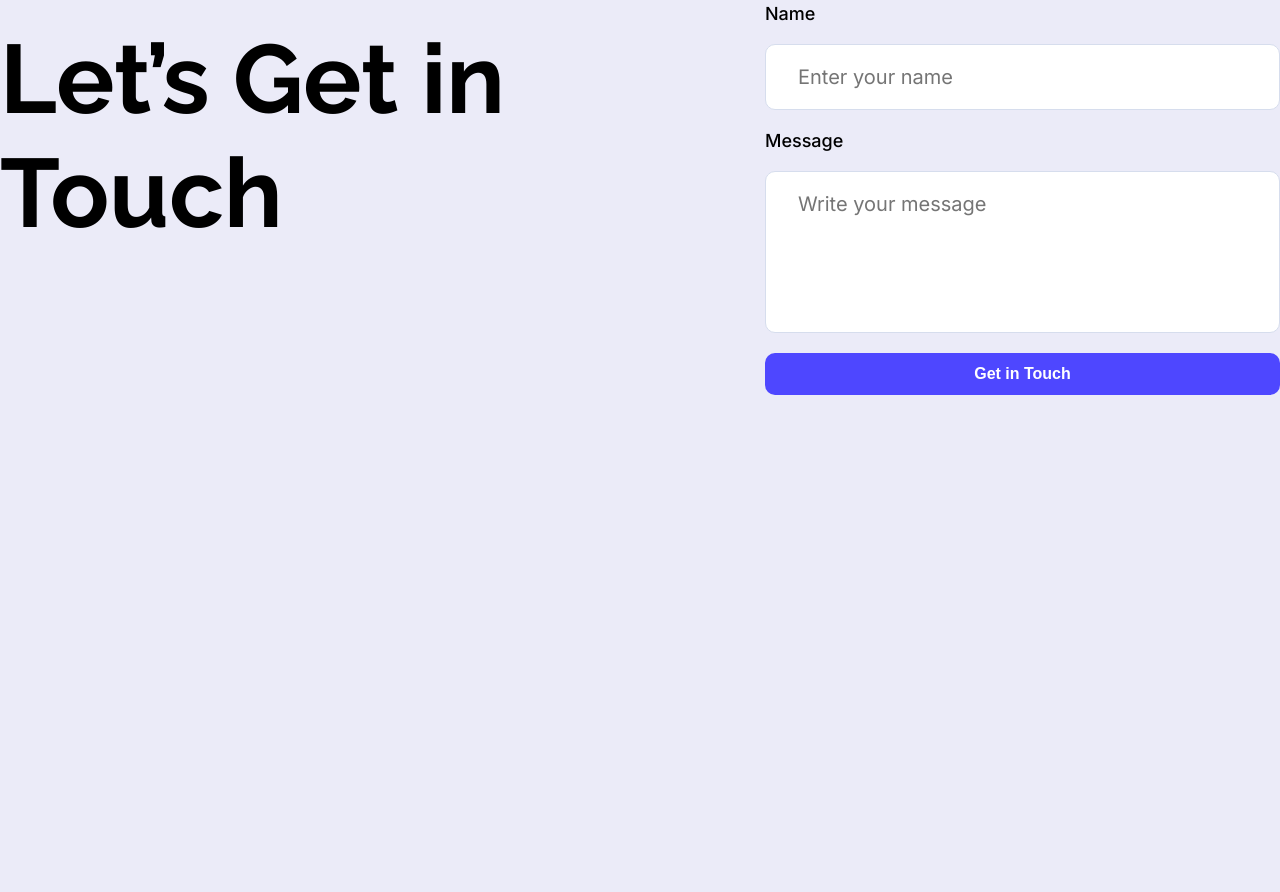
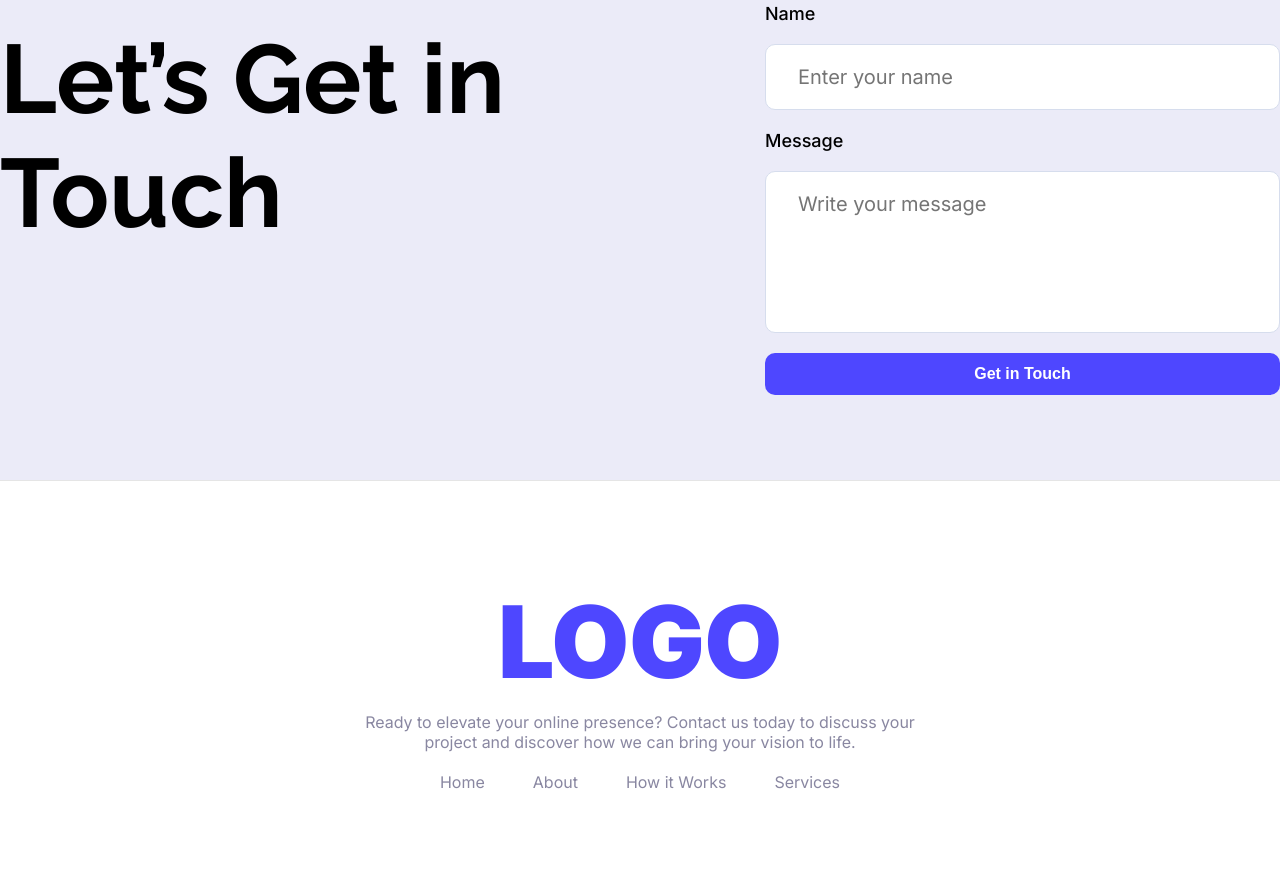
Before and after one commit to hadialhamza/Assignment-01, a plain HTML site: page index.html in a window 1280 px wide. Shown: the part 3283-4175 px from the top of the page. Before the commit the page ends 3763 px from the top, so only its background shows below. Drawn offline with Linux system fonts and the light colour scheme.

Commit message:
footer section added

```diff
--- a/index.html
+++ b/index.html
@@ -34,6 +34,7 @@
         </section>
       </div>
     </header>
+
     <!-- Main section -->
     <main>
       <!-- Action section -->
@@ -205,6 +206,52 @@
         </div>
       </section>
     </main>
-    <footer></footer>
+
+    <!-- Footer section -->
+    <footer>
+      <div class="container">
+        <h1>LOGO</h1>
+        <p>
+          Ready to elevate your online presence? Contact us today to discuss
+          your project and discover how we can bring your vision to life.
+        </p>
+        <div>
+          <ul>
+            <li>
+              <a
+                href="https://web.programming-hero.com/home"
+                target="_blank"
+                rel=""
+                >Home</a
+              >
+            </li>
+            <li>
+              <a
+                href="https://www.facebook.com/hadialhamza/"
+                target="_blank"
+                rel=""
+                >About</a
+              >
+            </li>
+            <li>
+              <a
+                href="https://web.programming-hero.com/course-details"
+                target="_blank"
+                rel=""
+                >How it Works</a
+              >
+            </li>
+            <li>
+              <a
+                href="https://web.programming-hero.com/about-us"
+                target="_blank"
+                rel=""
+                >Services</a
+              >
+            </li>
+          </ul>
+        </div>
+      </div>
+    </footer>
   </body>
 </html>
--- a/style.css
+++ b/style.css
@@ -243,3 +243,38 @@ textarea {
   font-family: "Inter", sans-serif;
   resize: none;
 }
+
+/* Footer section style */
+footer {
+  border-top: 1px solid #0000001a;
+  background: white;
+  text-align: center;
+  font-family: "Inter", sans-serif;
+}
+footer > div {
+  padding: 100px 350px;
+}
+footer h1 {
+  font-size: 100px;
+  font-weight: 900;
+  color: #4e47ff;
+  margin-bottom: 10px;
+}
+footer p {
+  font-size: 16px;
+  font-weight: 400;
+  color: #8987a1;
+  margin-bottom: 20px;
+}
+ul {
+  list-style: none;
+  display: flex;
+  justify-content: center;
+  gap: 48px;
+}
+a {
+  text-decoration: none;
+  font-size: 16px;
+  font-weight: 400;
+  color: #8987a1;
+}
```
